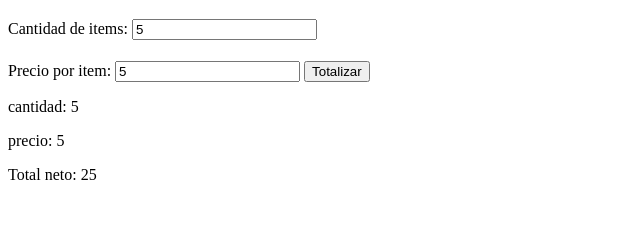
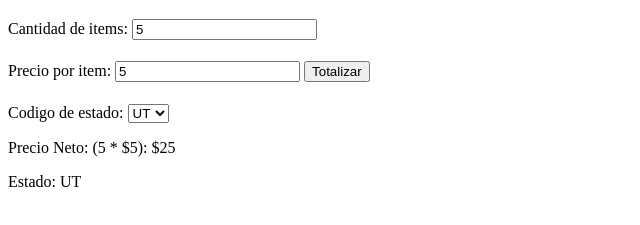
Before and after one commit to Carlitavg/EjercicioDeClase1_IngSoft, a website built with Parcel: page index.html in a window 1280 px wide. Both pictures are taken after typing "5", "5" into the empty fields and a click on the input "Totalizar". Shown: the part 61-286 px from the top of the page, without its empty margins (0-640 px from the left). Built offline with nearby package versions, Linux system fonts and the light colour scheme.

Commit message:
feat: Seleccionar estado y mostrar elección

```diff
--- a/index.html
+++ b/index.html
@@ -12,9 +12,16 @@
       <label>Precio por item: </label>
       <input type="number" id="precio_item" />
       <input type="submit" value="Totalizar" id="totalizador-button" />
+      <h1></h1>
+      <label for="cod_estados">Codigo de estado:</label>
+      <select id="cod_estados" name="cod_estados">
+        <option value="estado1">UT</option>
+        <option value="estado2">NV</option>
+        <option value="estado3">TX</option>
+        <option value="estado4">AL</option>
+        <option value="estado5">CA</option>
+      </select>
     </form>
-
-
 
     <div id="mostrar"></div>
 
--- a/src/presenter.js
+++ b/src/presenter.js
@@ -4,6 +4,7 @@ const cantidad_items = document.querySelector("#cant_item");
 const precio_items = document.querySelector("#precio_item");
 const form = document.querySelector("#totalizador_form");
 const div = document.querySelector("#mostrar");
+const codigo_estados = document.querySelector("#cod_estados");
 
 form.addEventListener("submit", (event) => {
   event.preventDefault();
@@ -11,8 +12,11 @@ form.addEventListener("submit", (event) => {
   const cantidad = Number.parseInt(cantidad_items.value);
   const precio = Number.parseInt(precio_items.value);
   const total = totalizar(cantidad, precio);
+  const estado = codigo_estados.options[codigo_estados.selectedIndex].text;
 
-  div.innerHTML = "<p>" + "cantidad: " + cantidad + "</p>" +
-                  "<p>" + "precio: " + precio + "</p>" +
-                  "<p>" + "Total neto: " + total + "</p>";
+  // div.innerHTML = "<p>" + "cantidad: " + cantidad + "</p>" +
+  //                 "<p>" + "precio: " + precio + "</p>" +
+  //                 "<p>" + "Total neto: " + total + "</p>";
+  div.innerHTML = "<p>"+ "Precio Neto: ("+ cantidad  + " * $" + precio + "): $"+ total+ "</p>" +
+                  "<p>" + "Estado: " + estado + "</p>";
 });
```
